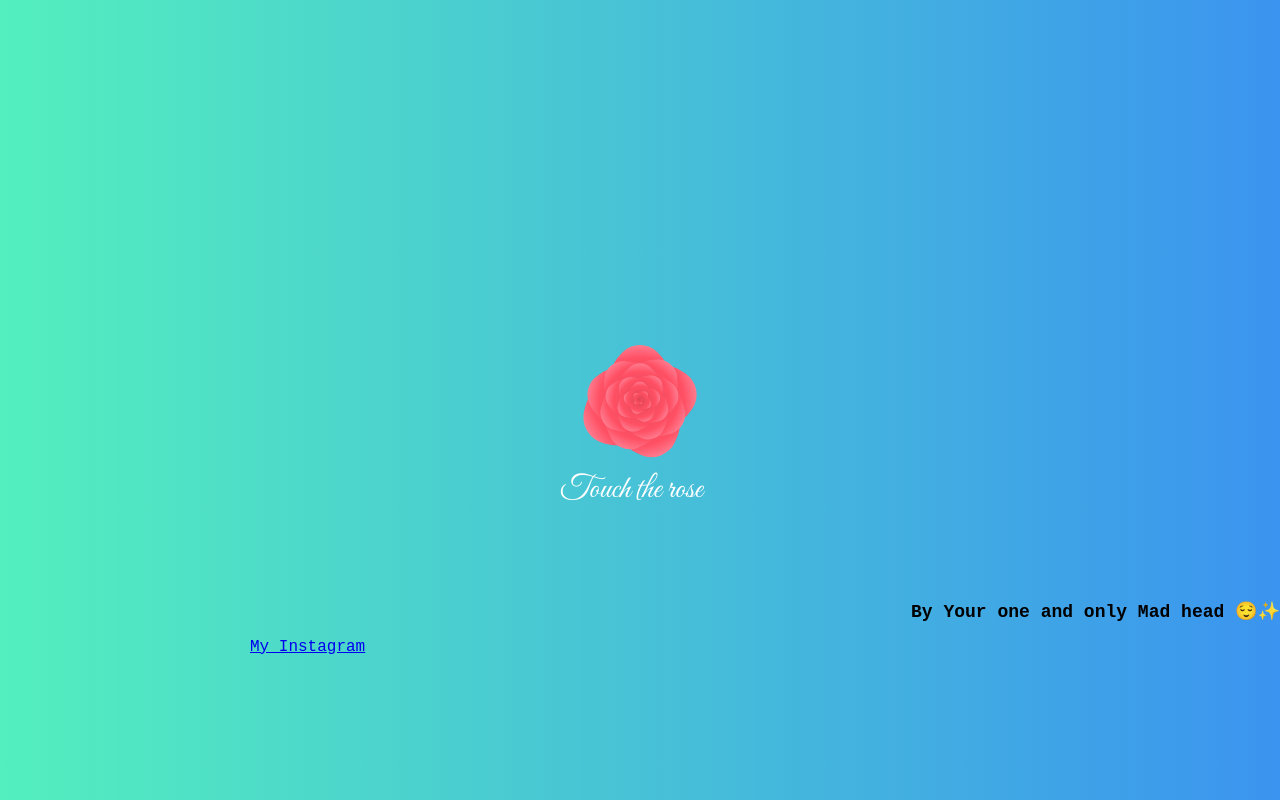
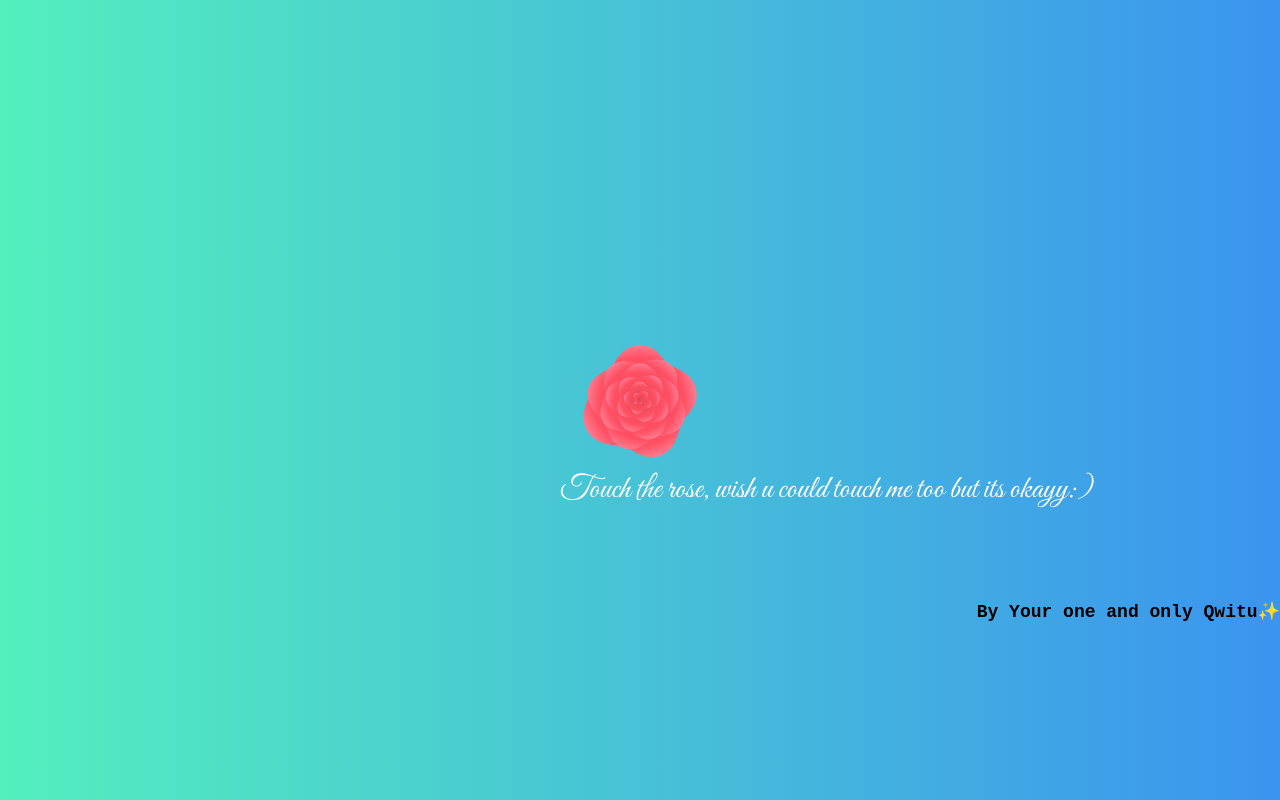
Before and after one commit to adwi-ti/Happy-Rose-Day, a plain HTML site: page index.html in a window 1280 px wide. Drawn offline with Linux system fonts and the light colour scheme.

Commit message:
Update index.html

```diff
--- a/index.html
+++ b/index.html
@@ -4,7 +4,7 @@
     <meta charset="UTF-8">
     <meta name="viewport" content="width=device-width, initial-scale=1.0">
     <link rel="stylesheet" href="./style.css">
-    <title>Hey Hey ✨</title>
+    <title>Zainnyy✨</title>
     <link rel="icon" type="img/jpg" href="https://c4.wallpaperflare.com/wallpaper/812/187/770/kimi-no-na-wa-tachibana-taki-miyamizu-mitsuha-anime-wallpaper-preview.jpg">
 
 </head>
@@ -45,7 +45,7 @@
       <span>Happy Rose Day Zainyy Bee🎀</span>
   </div>
 </div>
-<span id="prompt">Touch the rose</span>
+<span id="prompt">Touch the rose, wish u could touch me too but its okayy:)</span>
 
 <div style="display: none;">
   <audio autoplay="" loop="" controls="">
@@ -53,8 +53,8 @@
   </audio>
 </div>
 
-<h1>By Your one and only Mad head 😌✨</h1>
-<p><a href="https://instagram.com/shuence"target="_blank">My Instagram</a></p>
+<h1>By Your one and only Qwitu✨</h1>
+
 </body>
 
 </html>
```
